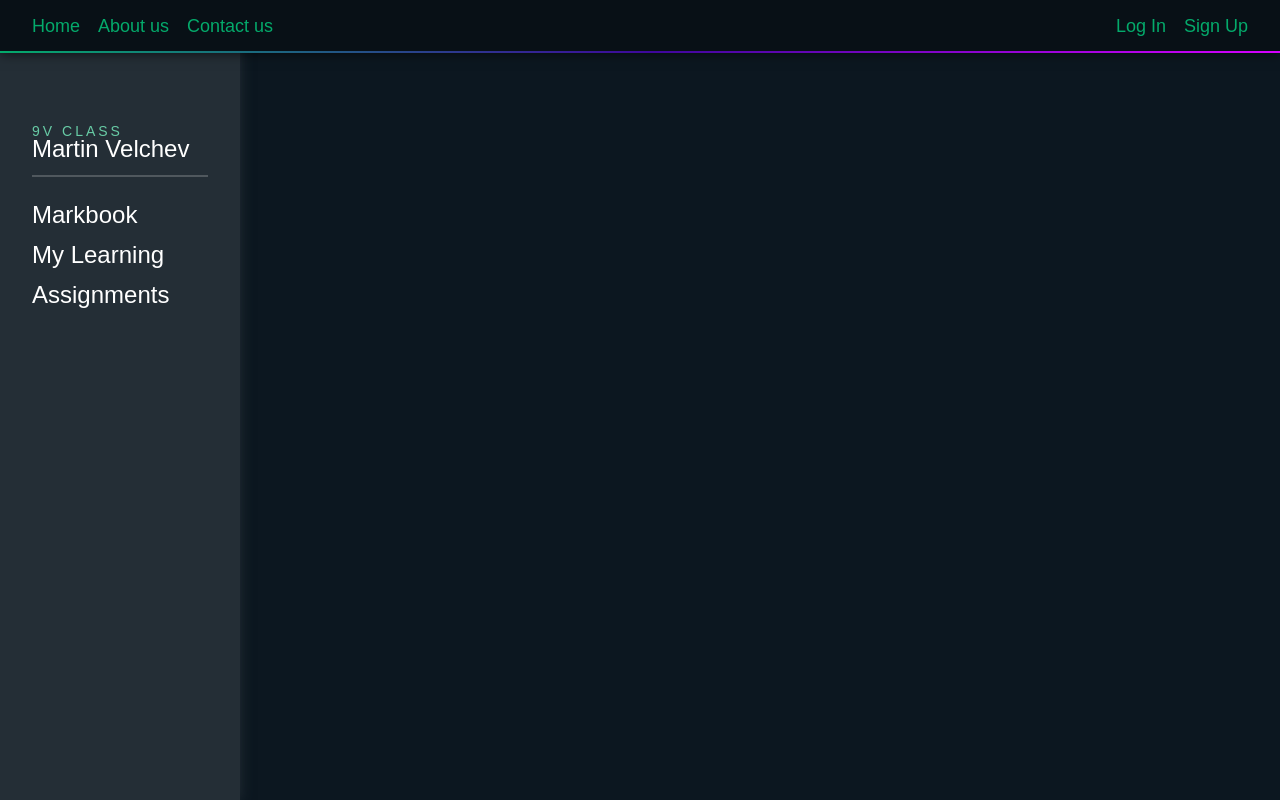
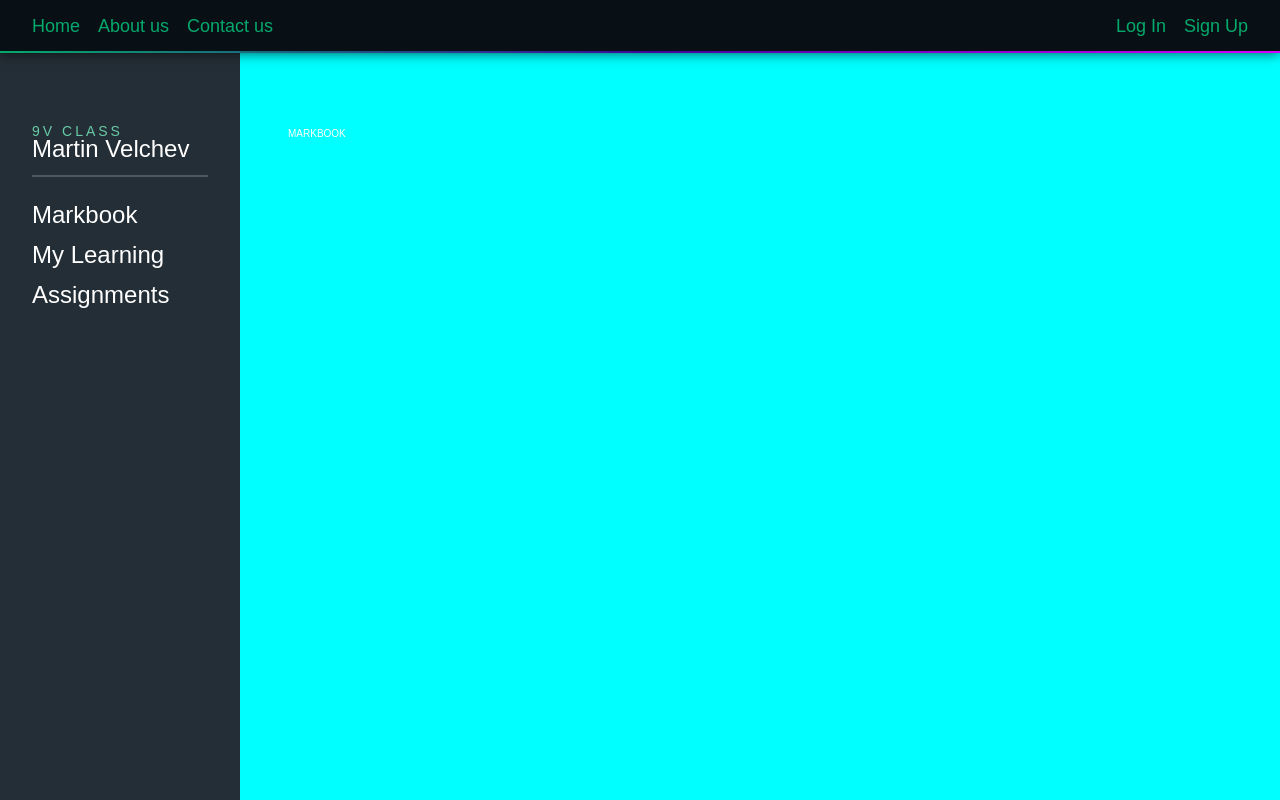
Before and after one commit to SookX/FreshEd, a React (Vite) app in the folder frontend/: page /dashboard in a window 1280 px wide. Shown: the top 800 px of the page. Built offline with nearby package versions, Linux system fonts and the light colour scheme; no server answers; a web font is replaced by a local one.

Commit message:
MarkBook

```diff
--- a/frontend/src/App.jsx
+++ b/frontend/src/App.jsx
@@ -6,10 +6,10 @@ import Home from "./screens/Home"
 import Header from "./screens/Header"
 import Glass from "./components/Glass"
 import Dashboard from "./screens/dashboard/Dashboard"
-import DashboardMain from "./screens/dashboard/DashboardMain"
 import Dashboard2 from "./screens/dashboard/Dashboard2"
 import Test from "./screens/Test"
 import Examples from "./components/Examples"
+import MarkBook from "./screens/dashboard/MarkBook"
 
 function App() {
   return (
@@ -26,7 +26,7 @@ function App() {
           <Route path="/glass" element={<Glass />} />
 
           <Route path="/dashboard" element={<Dashboard />}>
-            <Route index element={<DashboardMain />} />
+            <Route index element={<MarkBook />} />
             <Route path="test" element={<Dashboard2 />} />
           </Route>
 
--- a/frontend/src/css/dashboard.css
+++ b/frontend/src/css/dashboard.css
@@ -5,7 +5,6 @@
 
     display: grid;
     grid-template-columns: 24rem auto;
-    align-items: stretch;
 }
 
 .dashboard-sidebar {
@@ -43,3 +42,14 @@
     text-decoration: none;
     color: inherit;
 }
+
+
+
+
+/* MARKBOOK */
+.section-markbook {
+    padding: 12.8rem 4.8rem 9.6rem 4.8rem;
+    background-color: aqua;
+    min-height: 100vh;
+    overflow: auto;
+}
--- a/frontend/src/screens/dashboard/DashboardMain.jsx
+++ /dev/null
@@ -1,7 +0,0 @@
-const DashboardMain = () => {
-    return (
-        <div>MAIN</div>
-    )
-}
-
-export default DashboardMain
--- /dev/null
+++ b/frontend/src/screens/dashboard/MarkBook.jsx
@@ -0,0 +1,143 @@
+const MarkBook = () => {
+    return (
+        <section className="section-markbook">
+            MARKBOOK
+            <br></br>
+            <br></br>
+            <br></br>
+            <br></br>
+            <br></br>
+            <br></br>
+            <br></br>
+            <br></br>
+            <br></br>
+            <br></br>
+            <br></br>
+            <br></br>
+            <br></br>
+            <br></br>
+            <br></br>
+            <br></br>
+            <br></br>
+            <br></br>
+            <br></br>
+            <br></br>
+            <br></br>
+            <br></br>
+            <br></br>
+            <br></br>
+            <br></br>
+            <br></br>
+            <br></br>
+            <br></br>
+            <br></br>
+            <br></br>
+            <br></br>
+            <br></br>
+            <br></br>
+            <br></br>
+            <br></br>
+            <br></br>
+            <br></br>
+            <br></br>
+            <br></br>
+            <br></br>
+            <br></br>
+            <br></br>
+            <br></br>
+            <br></br>
+            <br></br>
+            <br></br>
+            <br></br>
+            <br></br>
+            <br></br>
+            <br></br>
+            <br></br>
+            <br></br>
+            <br></br>
+            <br></br>
+            <br></br>
+            <br></br>
+            <br></br>
+            <br></br>
+            <br></br>
+            <br></br>
+            <br></br>
+            <br></br>
+            <br></br>
+            <br></br>
+            <br></br>
+            <br></br>
+            <br></br>
+            <br></br>
+            <br></br>
+            <br></br>
+            <br></br>
+            <br></br>
+            <br></br>
+            <br></br>
+            <br></br>
+            <br></br>
+            <br></br>
+            <br></br>
+            <br></br>
+            <br></br>
+            <br></br>
+            <br></br>
+            <br></br>
+            <br></br>
+            <br></br>
+            <br></br>
+            <br></br>
+            <br></br>
+            <br></br>
+            <br></br>
+            <br></br>
+            <br></br>
+            <br></br>
+            <br></br>
+            <br></br>
+            <br></br>
+            <br></br>
+            <br></br>
+            <br></br>
+            <br></br>
+            <br></br>
+            <br></br>
+            <br></br>
+            <br></br>
+            <br></br>
+            <br></br>
+            <br></br>
+            <br></br>
+            <br></br>
+            <br></br>
+            <br></br>
+            <br></br>
+            <br></br>
+            <br></br>
+            <br></br>
+            <br></br>
+            <br></br>
+            <br></br>
+            <br></br>
+            <br></br>
+            <br></br>
+            <br></br>
+            <br></br>
+            <br></br>
+            <br></br>
+            <br></br>
+            <br></br>
+            <br></br>
+            <br></br>
+            <br></br>
+            <br></br>
+            <br></br>
+            <br></br>
+            <br></br>
+        </section>
+    )
+}
+
+export default MarkBook
```
